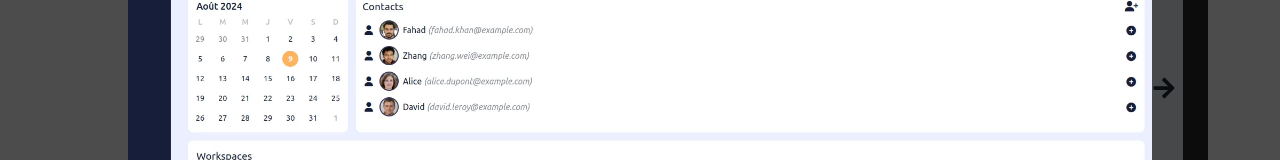
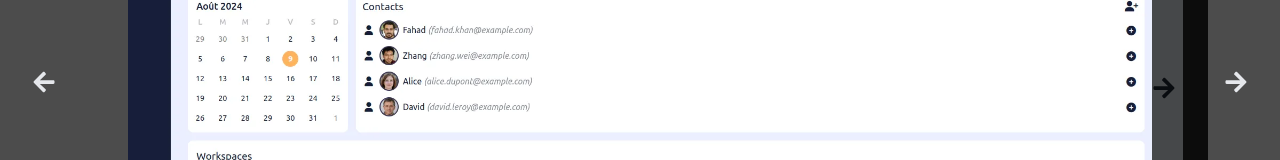
Before and after one commit to ThibaultG94/next-portfolio, a Next.js app: page / in a window 1280 px wide. Both pictures are taken after a click on the element 472 px from the left and 1881 px from the top of the page. Shown: the part 1799-1959 px from the top of the page. Built offline with nearby package versions, Linux system fonts and the light colour scheme.

Commit message:
chore: Add next and previous image functionality to ProjectsModal component

```diff
--- a/src/app/components/Projects.js
+++ b/src/app/components/Projects.js
@@ -163,6 +163,8 @@ const Projects = () => {
           setShowModal={setShowModal}
           currentImage={currentImage}
           currentProject={currentProject}
+          nextImage={nextImage}
+          prevImage={prevImage}
         />
       )}
     </section>
--- a/src/app/components/ProjectsModal.js
+++ b/src/app/components/ProjectsModal.js
@@ -1,12 +1,15 @@
 import Image from "next/image";
 import { useEffect, useState } from "react";
 import projets from "../../../public/data/projects.json";
+import { FaArrowLeft, FaArrowRight } from "react-icons/fa";
 
 export default function ProjectsModal({
   showModal,
   setShowModal,
   currentImage,
   currentProject,
+  nextImage,
+  prevImage,
 }) {
   const [fullSizeImage, setFullSizeImage] = useState(null);
 
@@ -51,6 +54,12 @@ export default function ProjectsModal({
             }}
             className="flex items-center justify-center my-auto"
           >
+            <button
+              onClick={prevImage}
+              className="absolute left-8 top-1/2 transform -translate-y-1/2 text-2xl text-gray-200 hover:text-gray-800 transition duration-300 z-10"
+            >
+              <FaArrowLeft />
+            </button>
             <Image
               src={fullSizeImage}
               alt={projets[currentProject].title}
@@ -59,6 +68,12 @@ export default function ProjectsModal({
               height={1079}
               className="rounded-lg mt-0"
             />
+            <button
+              onClick={nextImage}
+              className="absolute right-8 top-1/2 transform -translate-y-1/2 text-2xl text-gray-200 hover:text-gray-800 transition duration-300 z-10"
+            >
+              <FaArrowRight />
+            </button>
           </div>
         )}
       </div>
```
